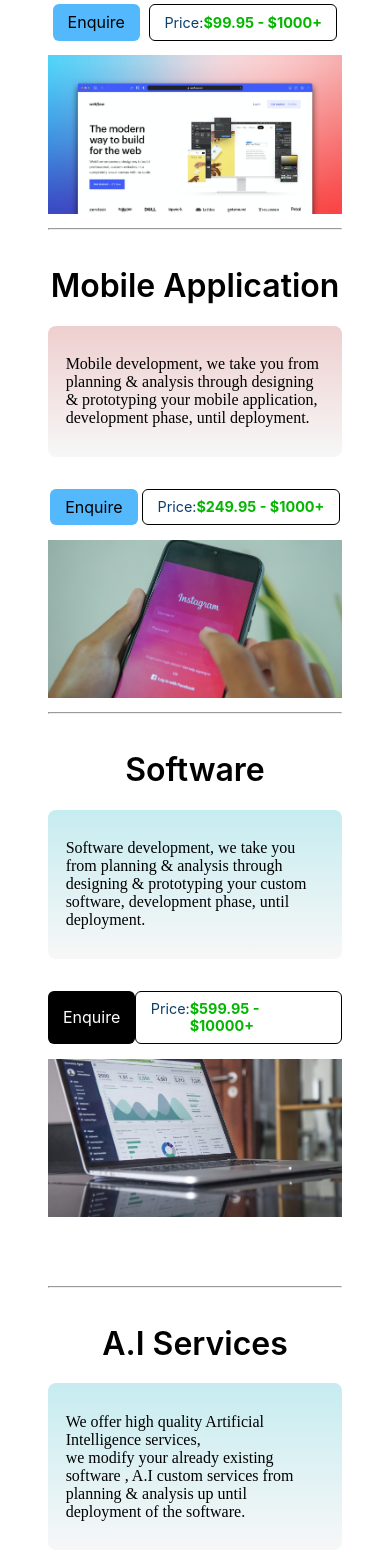
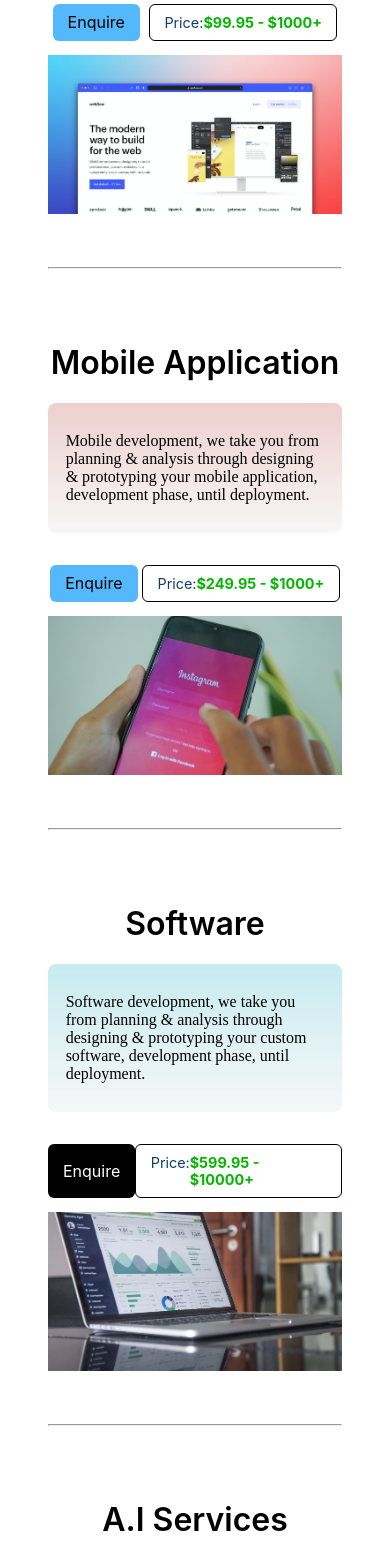
Before and after one commit to andilemarotya/marotya-studios, a React (Create React App) app in the folder frontend/: page /services in a window 390 px wide. Shown: the part 432-1990 px from the top of the page. Built offline with nearby package versions, Linux system fonts and the light colour scheme.

Commit message:
services pg responsive design

```diff
--- a/frontend/src/Styles/Services.css
+++ b/frontend/src/Styles/Services.css
@@ -126,6 +126,10 @@
 
 }
 
+.hr-line {
+    width: 100%;
+}
+
 @media screen and (max-width:480px) {
     .services_section1 .Website-wrapper .web-text-wrapper {
         padding-bottom: 2em;
@@ -148,7 +152,10 @@
 
     .services_section1 .Website-wrapper .img-wrapper .web-img {
         width: 100%;
+    }
 
+    .hr-line {
+        margin: 2.4em 0;
     }
 }
 
--- a/frontend/src/pages/Services.js
+++ b/frontend/src/pages/Services.js
@@ -61,7 +61,7 @@ const Services = () => {
                     </div>
                 </div>
                 {/*Website Section style ends here*/}
-                <hr/>
+                <hr className="hr-line"/>
                 <br/><br/>
 
                 {/*Mobile App Section style starts here*/}
@@ -85,7 +85,7 @@ const Services = () => {
                     </div>
                 </div>
                 {/*Mobile App Section style ends here*/}
-                <hr/>
+                <hr className="hr-line"/>
                 <br/><br/>
 
                 {/*Software service Section style starts here*/}
@@ -109,8 +109,8 @@ const Services = () => {
                     </div>
                 </div>
                 {/*Software service Section style ends here*/}
-                <br/><br/><br/>
-                <hr/>
+
+                <hr className="hr-line"/>
                 <br/><br/>
 
                 {/*A.I service Section style starts here*/}
```
